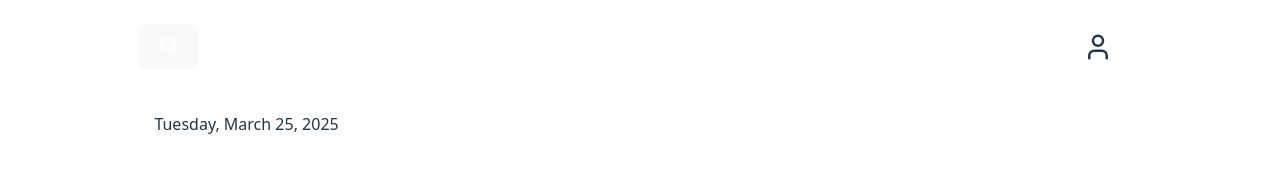
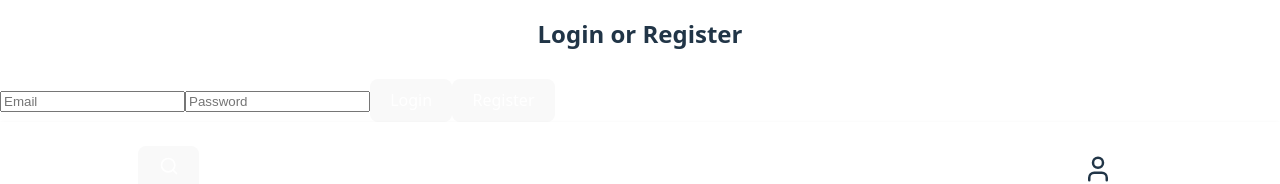
Before and after one commit to JPier34/New-York-Times-Website-Clone, a React (Vite) app in the folder nyt-clone/: page / in a window 1280 px wide. Shown: the top 184 px of the page. Built offline with nearby package versions, Linux system fonts and the light colour scheme; no server answers; a web font is replaced by a local one.

Commit message:
started working on the login

```diff
--- a/nyt-clone/src/App.css
+++ b/nyt-clone/src/App.css
@@ -6,7 +6,7 @@ header {
   grid-template-areas:
     ". search . login ."
     ". date logo logo ."
-    ". menu menu menu .";
+    ". . menu menu .";
   box-shadow: 0 2px 4px rgba(0, 0, 0, 0.1);
   white-space: nowrap;
   overflow: auto;
--- a/nyt-clone/src/App.jsx
+++ b/nyt-clone/src/App.jsx
@@ -1,4 +1,5 @@
 import React from "react";
+import Auth from "../src/components/Auth";
 import './App.css';
 import { BrowserRouter as Router, Route, Routes } from "react-router-dom";
 import HomePage from "./pages/HomePage";
@@ -8,7 +9,7 @@ function App() {
     return (
         <Router>
             <Routes>
-                <Route path="/" element={<HomePage />} />
+                <Route path="/" element={<><Auth /><HomePage /></>} />
                 <Route path="/article/:articleId" element={<ArticlePage />} />
             </Routes>
         </Router>
--- /dev/null
+++ b/nyt-clone/src/components/Auth.jsx
@@ -0,0 +1,69 @@
+// src/components/Auth.js
+import { useState } from "react";
+import { auth } from "../firebaseConfig";
+import { createUserWithEmailAndPassword, signInWithEmailAndPassword, signOut } from "firebase/auth";
+
+const Auth = () => {
+  const [email, setEmail] = useState("");
+  const [password, setPassword] = useState("");
+  const [user, setUser] = useState(null);
+  const [error, setError] = useState("");
+
+  // Registrazione
+  const handleRegister = async () => {
+    setError("");
+    try {
+      const userCredential = await createUserWithEmailAndPassword(auth, email, password);
+      setUser(userCredential.user);
+    } catch (err) {
+      setError(err.message);
+    }
+  };
+
+  // Login
+  const handleLogin = async () => {
+    setError("");
+    try {
+      const userCredential = await signInWithEmailAndPassword(auth, email, password);
+      setUser(userCredential.user);
+    } catch (err) {
+      setError(err.message);
+    }
+  };
+
+  // Logout
+  const handleLogout = async () => {
+    await signOut(auth);
+    setUser(null);
+  };
+
+  return (
+    <div>
+      <h2>{user ? `Welcome, ${user.email}` : "Login or Register"}</h2>
+
+      {!user && (
+        <>
+          <input
+            type="email"
+            placeholder="Email"
+            value={email}
+            onChange={(e) => setEmail(e.target.value)}
+          />
+          <input
+            type="password"
+            placeholder="Password"
+            value={password}
+            onChange={(e) => setPassword(e.target.value)}
+          />
+          <button onClick={handleLogin}>Login</button>
+          <button onClick={handleRegister}>Register</button>
+          {error && <p style={{ color: "red" }}>{error}</p>}
+        </>
+      )}
+
+      {user && <button onClick={handleLogout}>Logout</button>}
+    </div>
+  );
+};
+
+export default Auth;
--- /dev/null
+++ b/nyt-clone/src/firebaseConfig.js
@@ -0,0 +1,35 @@
+// Import the functions you need from the SDKs you need
+import { initializeApp } from "firebase/app";
+import { getAnalytics } from "firebase/analytics";
+import { getAuth, onAuthStateChanged } from "firebase/auth";
+
+// TODO: Add SDKs for Firebase products that you want to use
+// https://firebase.google.com/docs/web/setup#available-libraries
+
+// Your web app's Firebase configuration
+// For Firebase JS SDK v7.20.0 and later, measurementId is optional
+const firebaseConfig = {
+  apiKey: "AIzaSyD8wUx06LirzZTBpddOX6TCX8LSralFk0I",
+  authDomain: "nyt-clone-3aa10.firebaseapp.com",
+  projectId: "nyt-clone-3aa10",
+  storageBucket: "nyt-clone-3aa10.firebasestorage.app",
+  messagingSenderId: "804445296366",
+  appId: "1:804445296366:web:4c654beeea439e7ce205ff",
+  measurementId: "G-XYM632J0D1"
+};
+
+// Initialize Firebase
+const app = initializeApp(firebaseConfig);
+const analytics = getAnalytics(app);
+const auth = getAuth(app);
+
+// Monitor authentication state
+onAuthStateChanged(auth, (user) => {
+  if (user) {
+    console.log("Utente loggato:", user.email);
+  } else {
+    console.log("Nessun utente loggato");
+  }
+});
+
+export { auth };
```
